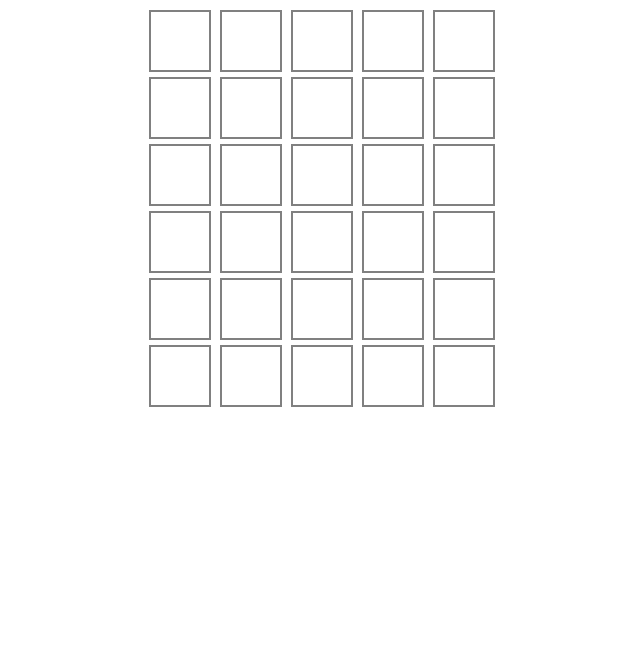
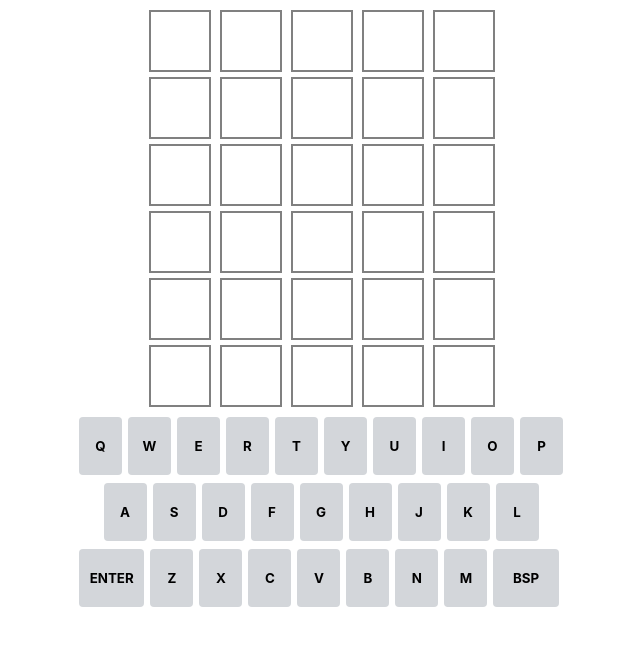
Before and after one commit to kobili/bordle, a React (Create React App) app: page / in a window 1280 px wide. Shown: the top 646 px of the page, without its empty margins (316-956 px from the left). Built offline with nearby package versions, Linux system fonts and the light colour scheme.

Commit message:
added keyboard

```diff
--- a/src/components/GameBoard/gameBoard.tsx
+++ b/src/components/GameBoard/gameBoard.tsx
@@ -4,6 +4,7 @@ import { useSelector } from "react-redux";
 import './gameBoard.css';
 import { selectCurrentGuessNum } from "../../store/slices/playerInputSlice";
 import { GameProgress, selectGameProgress } from "../../store/slices/gameStateSlice";
+import { Keyboard } from "../Keyboard/Keyboard";
 
 export type GameBoardProps = {
     numGuesses: number,
@@ -20,11 +21,6 @@ export const GameBoard = (props: GameBoardProps) => {
         numbers.push(i);
     }
 
-    const dispatchKeyboardEvent = () => {
-        window.dispatchEvent(new KeyboardEvent('keydown', {
-            'key': 'a'
-          }));
-    }
     return (
         <>
             <div className="game-board">
@@ -37,7 +33,7 @@ export const GameBoard = (props: GameBoardProps) => {
                     />
                 )}
             </div>
-            {/* <button onClick={dispatchKeyboardEvent}>a</button> */}
+            <Keyboard />
         </>
     )
 }
--- /dev/null
+++ b/src/components/Keyboard/Key.tsx
@@ -0,0 +1,19 @@
+import './styles.css';
+
+const dispatchKeyboardEvent = (key: string) => () => {
+    window.dispatchEvent(new KeyboardEvent('keydown', {
+        'key': key
+      }));
+}
+
+type Props = {
+    letter: string;
+}
+
+export const Key = (props: Props) => {
+    return (
+        <button onClick={dispatchKeyboardEvent(props.letter)} id={`keyboard-key-${props.letter.toLowerCase()}`}>
+            {props.letter === "Backspace" ? "Bsp" : props.letter}
+        </button>
+    )
+}
--- /dev/null
+++ b/src/components/Keyboard/Keyboard.tsx
@@ -0,0 +1,28 @@
+import './styles.css';
+import { Key } from "./Key"
+
+const firstRow = "qwertyuiop";
+const secondRow = "asdfghjkl";
+const thirdRow = "zxcvbnm";
+
+export const Keyboard = () => {
+
+    return (
+        <div id="keyboard">
+            <div className="row">
+                {firstRow.split('').map(letter => <Key key={letter} letter={letter.toUpperCase()}/>)}
+            </div>
+            <div className="row">
+                <div className='spacer half'></div>
+                {secondRow.split('').map(letter => <Key key={letter} letter={letter.toUpperCase()}/>)}
+                <div className='spacer half'></div>
+            </div>
+            <div className="row">
+                <Key letter={"Enter"}/>
+                {thirdRow.split('').map(letter => <Key key={letter} letter={letter.toUpperCase()}/>)}
+                <Key letter={"Backspace"}/>
+            </div>
+        </div>
+
+    );
+}
--- /dev/null
+++ b/src/components/Keyboard/styles.css
@@ -0,0 +1,43 @@
+button {
+    font-family: inherit;
+    font-weight: bold;
+    border: 0;
+    padding: 0;
+    margin: 0 6px 0 0;
+    height: 58px;
+    width: 43px;
+    max-width: 43px;
+    border-radius: 4px;
+    cursor: pointer;
+    user-select: none;
+    background-color: #d3d6da;
+    /* color: var(--key-text-color); */
+    flex: 1;
+    display: flex;
+    justify-content: center;
+    align-items: center;
+    text-transform: uppercase;
+    -webkit-tap-highlight-color: rgba(0,0,0,0.3);
+}
+
+.row {
+    display: flex;
+    width: 100%;
+    margin: 0 auto 8px;
+    touch-action: manipulation;
+}
+
+#keyboard {
+    display: block;
+    margin: 0 8px;
+    user-select: none;
+}
+
+.half {
+    flex: 0.5;
+}
+
+#keyboard-key-backspace, #keyboard-key-enter {
+    width: 65.4px;
+    max-width: 65.4px;
+}
```
